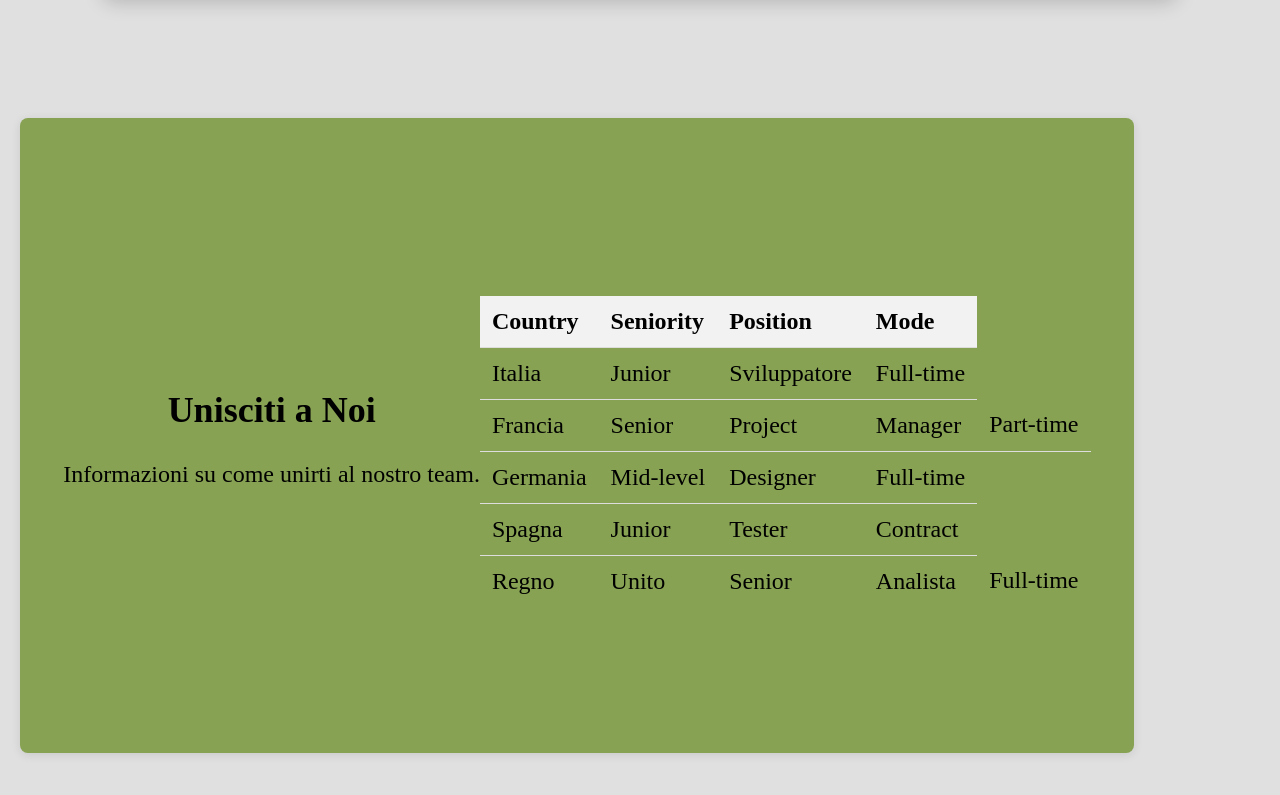
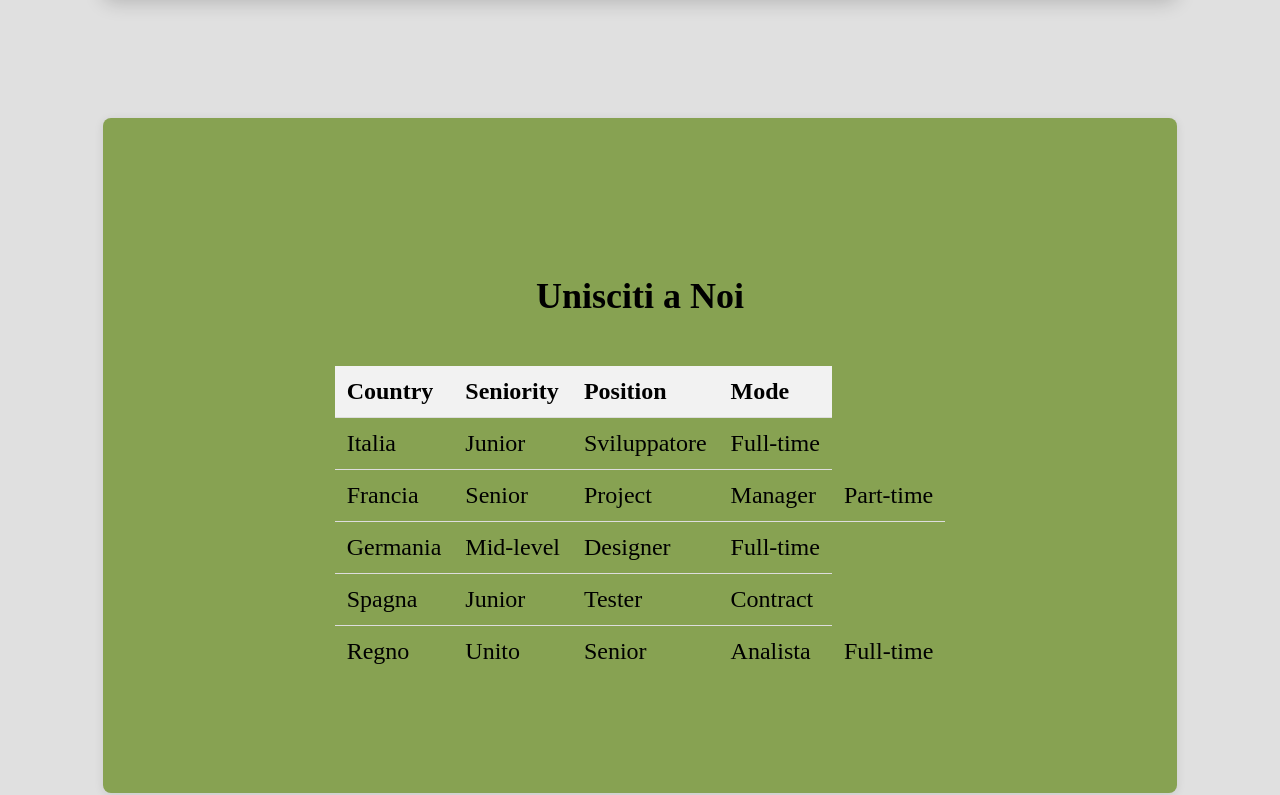
Before and after one commit to EugenioRoverato/eugenioroverato.github.io, a plain HTML site: page brandpage.html in a window 1280 px wide. Shown: the part 2387-3182 px from the top of the page. Drawn offline with Linux system fonts and the light colour scheme; a web font is replaced by a local one.

Commit message:
Update brandpage.html

```diff
--- a/brandpage.html
+++ b/brandpage.html
@@ -138,9 +138,6 @@
 		}
 
 	    #unisciti-a-noi {
-            background-color: #fff;
-            padding: 20px;
-            margin: 20px;
             border-radius: 8px;
             box-shadow: 0 2px 10px rgba(0, 0, 0, 0.1);
         }
@@ -149,8 +146,8 @@
             border-collapse: collapse;
             margin-top: 20px;
             overflow-y: auto;
-            max-height: 300px; /* Limita l'altezza della tabella */
-            display: block; /* Permette lo scroll */
+            max-height: 300px;
+            display: block;
         }
         th, td {
             padding: 12px;
@@ -168,8 +165,8 @@
 <body>
 
     <nav class="navbar">
-			<div class="navbar-logo">Otium Agency</div>
-		    <ul class="navbar-links">
+	    <div class="navbar-logo">Otium Agency</div>
+	    <ul class="navbar-links">
             <li><a href="#chi-siamo">Chi siamo</a></li>
             <li><a href="#cosa-facciamo" >Cosa facciamo</a></li>
             <li><a href="#team">Team</a></li>
@@ -210,8 +207,6 @@
 	<section id="unisciti-a-noi">
 		<div style="text-align: center;">
 			<h1>Unisciti a Noi</h1>
-			<p>Informazioni su come unirti al nostro team.</p>
-		</div>
 		<div style="overflow-y: auto;">
 			<table id="positionsTable">
 				<thead>
@@ -225,7 +220,7 @@
 				<tbody>
 				</tbody>
 			</table>
-		</div>
+		</div></div>
 	</section>
 
     <section id="contatti">
```
